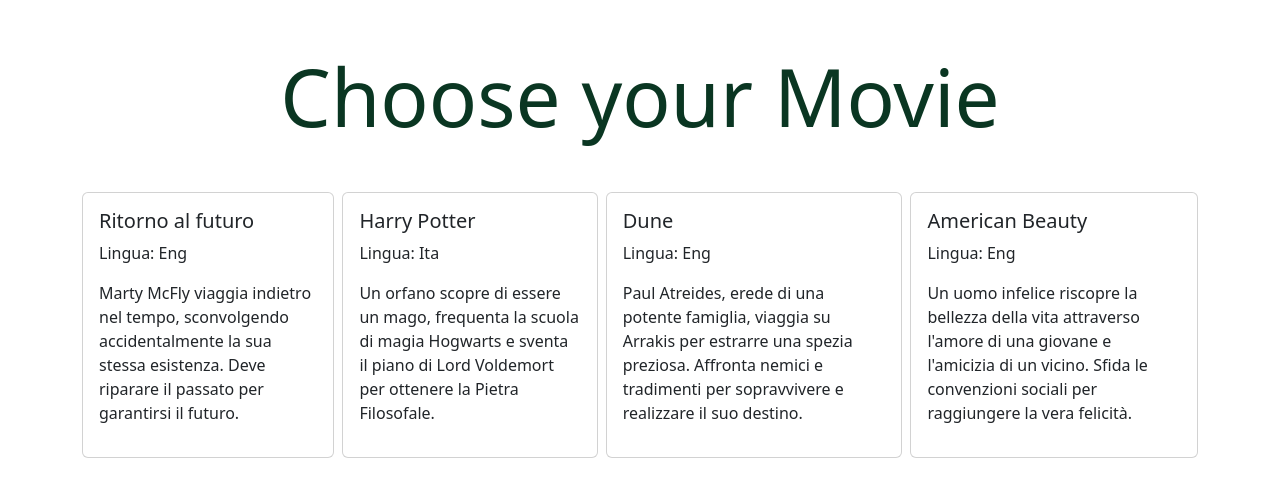
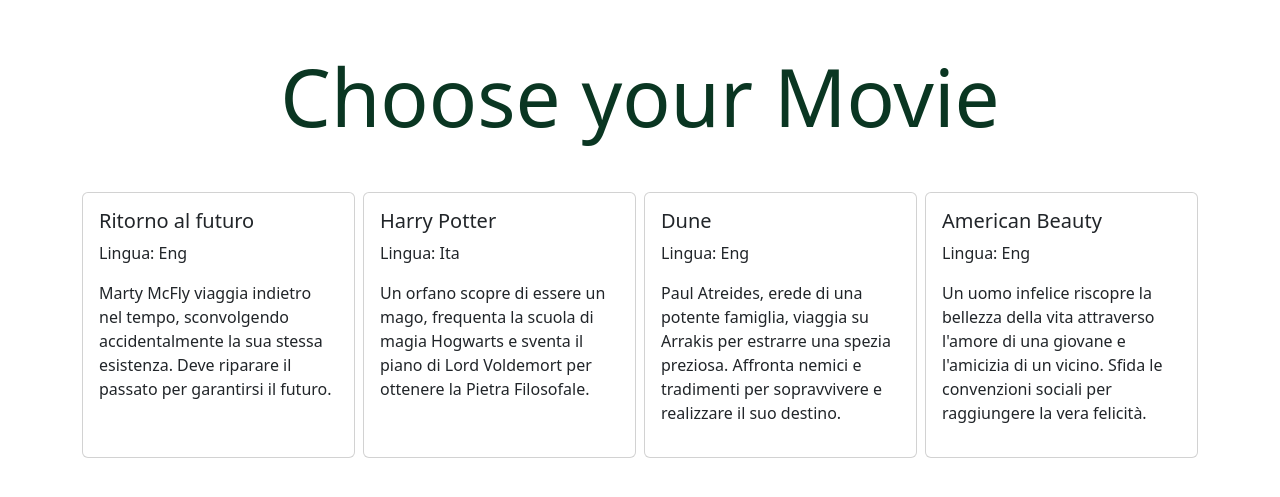
Before and after one commit to rpalanga/php-oop-1, a PHP site: page / in a window 1280 px wide. Shown: the top 497 px of the page. Run offline with PHP 8.4, Linux system fonts and the light colour scheme.

Commit message:
Esercizio finito procedo con i bonus

```diff
--- a/index.php
+++ b/index.php
@@ -56,14 +56,14 @@ $movies = [
 
 <body>
     <div class="contianer-fluid">
-        <h1 class="display-1 text-success-emphasis text-center my-5 ">Choose your Movie</h1>
-        <div class="container d-flex gap-2 ">
+        <h1 class="display-1 text-success-emphasis text-center my-5 link-underline-secondary  ">Choose your Movie</h1>
+        <div class="container d-flex gap-2 justify-content-center">
 
 
                 <?php
                 foreach ($movies as $movie) {
                     echo "
-                        <div class='card'>
+                        <div class='card w-100'>
                             <div class='card-body'>
                             <h5 class='card-title'>" . $movie->maker() . "</h5>
                             <p class='card-text'>Lingua: " . $movie->language . "</p>
```
